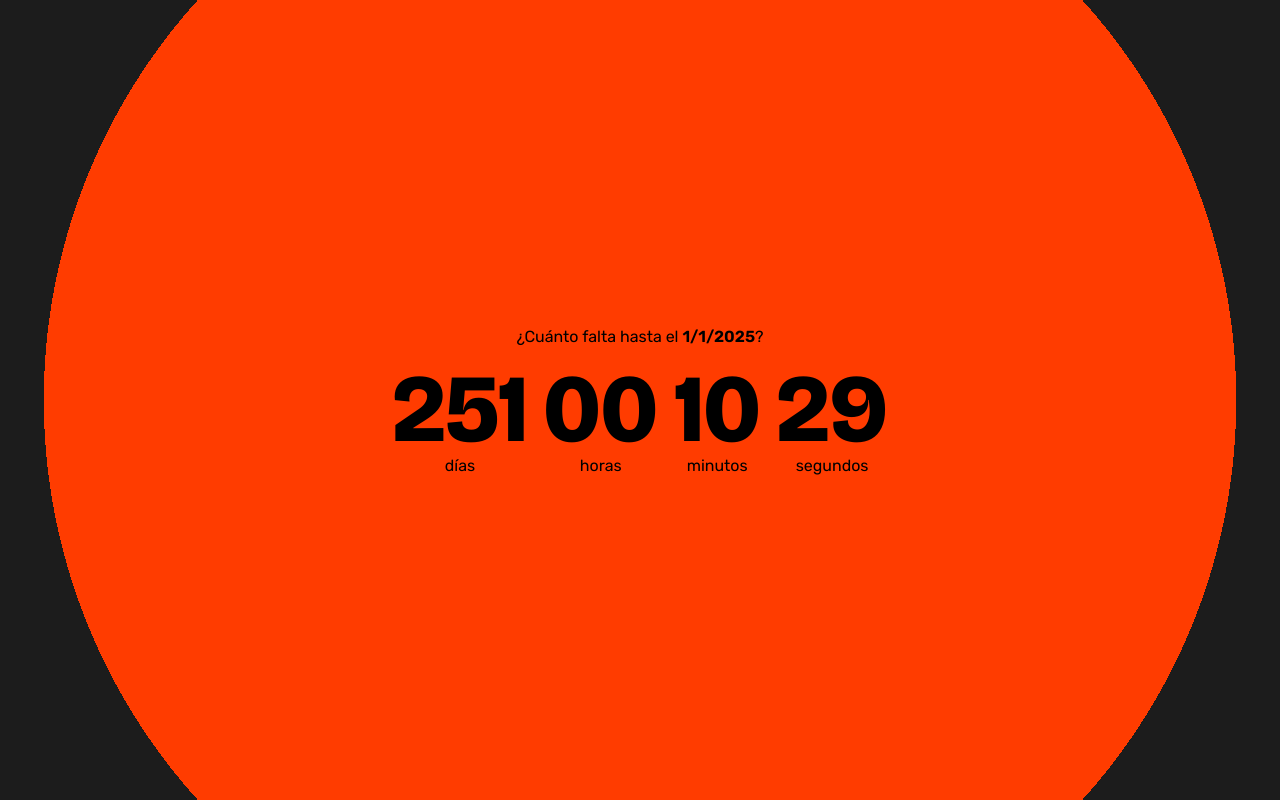
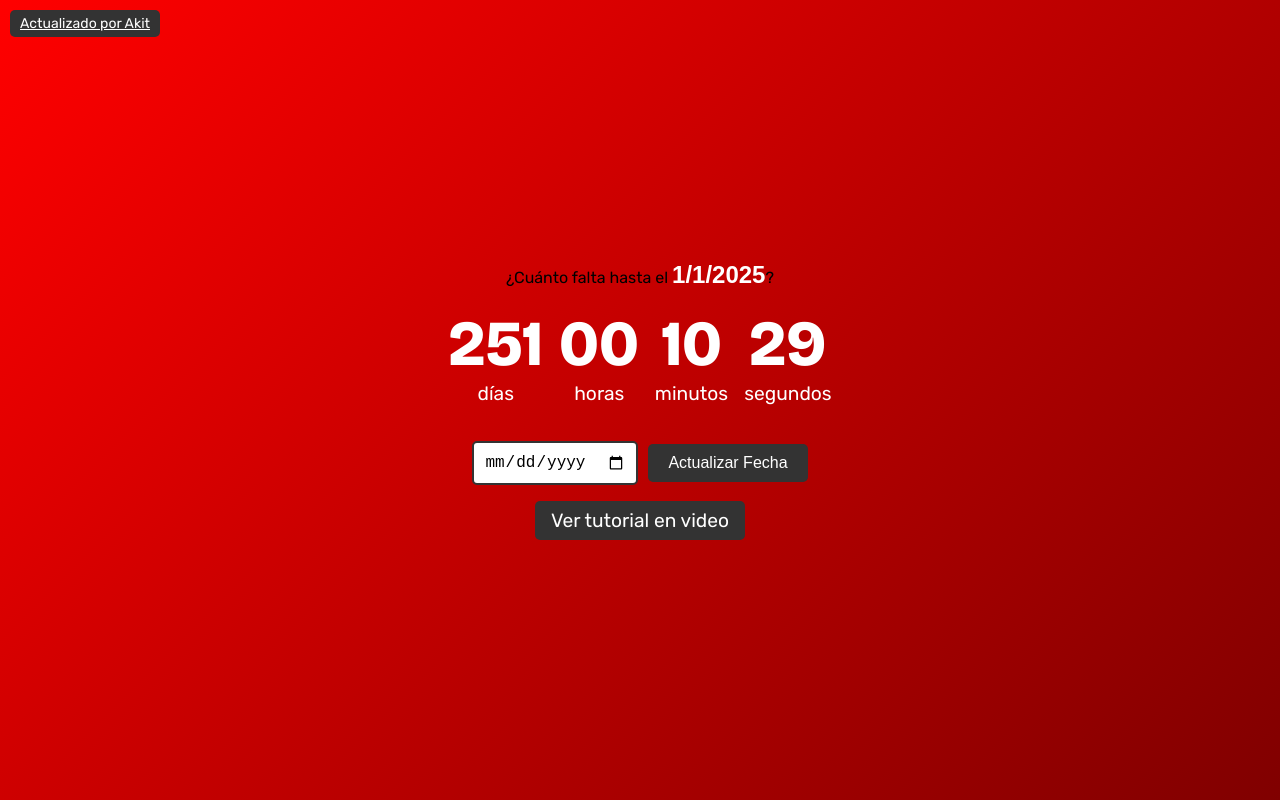
Before and after one commit to carpicoder/cuenta-regresiva, a plain HTML site: page Resultado final/index.html in a window 1280 px wide. Drawn offline with nearby package versions, Linux system fonts and the light colour scheme.

Commit message:
Enhanced code

```diff
--- a/Resultado final/css/main.css
+++ b/Resultado final/css/main.css
@@ -1,16 +1,18 @@
+/* Fonts */
 @import url('https://fonts.googleapis.com/css2?family=Bricolage+Grotesque:opsz,wght@12..96,200..800&display=swap');
 @import url('https://fonts.googleapis.com/css2?family=Rubik:wght@300;400;500;600;800&display=swap');
 
+/* Reset */
 * {
     margin: 0;
     padding: 0;
     box-sizing: border-box;
-    font-family: "Rubik", sans-serif;
 }
 
+/* Global Styles */
 body {
-    background: rgb(255,60,0);
-background: radial-gradient(circle, #ff3c00 0%, #ff3c00 79%, #1c1c1c 79%, #1c1c1c 100%);
+    font-family: "Rubik", sans-serif;
+    background: linear-gradient(135deg, #ff0000, #800000);
     min-height: 100vh;
     display: flex;
     flex-direction: column;
@@ -20,8 +22,12 @@ background: radial-gradient(circle, #ff3c00 0%, #ff3c00 79%, #1c1c1c 79%, #1c1c1
     text-align: center;
 }
 
+/* Countdown Timer */
 .fecha span {
+    font-family: "Bebas Neue", sans-serif;
     font-weight: 600;
+    color: #fff;
+    font-size: 1.5rem;
 }
 
 .cuenta-atras {
@@ -31,26 +37,115 @@ background: radial-gradient(circle, #ff3c00 0%, #ff3c00 79%, #1c1c1c 79%, #1c1c1
     justify-content: center;
 }
 
-.grupo {
-    line-height: 1;
+.grande {
+    font-family: "Bricolage Grotesque", sans-serif;
+    font-size: 4rem;
+    font-weight: 800;
+    color: #fff;
+    animation: fadeInDown 1s ease-in-out forwards;
 }
 
-.grande {
-    font-family: "Bricolage Grotesque", sans-serif;
-    font-size: 6rem;
-    font-weight: 800;
+.chico {
+    font-size: 1.2rem;
+    color: #fff;
+    animation: fadeInUp 1s ease-in-out forwards;
 }
 
-@media (width < 550px) {
-    .cuenta-atras {
-        display: grid;
-        grid-template-columns: 1fr 1fr;
+/* Estilos para el enlace del video tutorial */
+a.video-tutorial {
+    color: #fff;
+    text-decoration: none;
+    font-size: 1.2rem;
+    padding: 0.5rem 1rem;
+    background-color: #333;
+    border-radius: 5px;
+    transition: transform 0.3s ease-in-out;
+}
+
+a.video-tutorial:hover {
+    background-color: #555;
+    transform: scale(1.05);
+}
+
+
+.input-fecha {
+    margin-top: 20px;
+    display: flex;
+    align-items: center;
+}
+
+.input-fecha input[type="date"] {
+    padding: 10px;
+    border: 2px solid #333;
+    border-radius: 5px;
+    font-size: 16px;
+    margin-right: 10px;
+}
+
+.input-fecha input[type="date"]:focus {
+    outline: none;
+    border-color: #555;
+}
+
+.input-fecha button {
+    padding: 10px 20px;
+    background-color: #333;
+    color: #fff;
+    border: none;
+    border-radius: 5px;
+    font-size: 16px;
+    cursor: pointer;
+    transition: background-color 0.3s ease-in-out;
+    transition: transform 0.3s ease-in-out;
+}
+
+.input-fecha button:hover {
+    background-color: #555;
+    transform: scale(1.05);
+}
+
+.codigo-actualizado {
+    position: fixed;
+    top: 10px;
+    left: 10px;
+    background-color: #333;
+    color: #fff;
+    padding: 5px 10px;
+    font-size: 14px;
+    border-radius: 5px;
+    z-index: 9999;
+}
+
+
+/* Animations */
+@keyframes fadeInDown {
+    from {
+        opacity: 0;
+        transform: translateY(-50px);
+    }
+    to {
+        opacity: 1;
+        transform: translateY(0);
     }
 }
 
-@media (width < 350px) {
-    .cuenta-atras {
-        display: flex;
-        flex-direction: column;
+@keyframes fadeInUp {
+    from {
+        opacity: 0;
+        transform: translateY(50px);
+    }
+    to {
+        opacity: 1;
+        transform: translateY(0);
     }
 }
+
+/* Responsive Styles */
+@media (max-width: 768px) {
+    .cuenta-atras {
+        flex-wrap: wrap;
+    }
+    .grande {
+        font-size: 3rem;
+    }
+}
--- a/Resultado final/index.html
+++ b/Resultado final/index.html
@@ -29,7 +29,14 @@
             <p class="chico">segundos</p>
         </div>
     </div>
+    <div class="input-fecha">
+        <input type="date" id="input-fecha">
+        <button id="btn-actualizar-fecha">Actualizar Fecha</button>
+    </div>
 
+    <a href="https://www.youtube.com/watch?v=SVR8tw2UMLk&t=266s" target="_blank" class="video-tutorial">Ver tutorial en video</a>
+
+    <a href="https://github.com/Sstudiosdev" class="codigo-actualizado">Actualizado por Akit</a>
 
     <script src="./js/main.js"></script>
 </body>
--- a/Resultado final/js/main.js
+++ b/Resultado final/js/main.js
@@ -1,41 +1,66 @@
-let fecha = new Date(2025, 0, 1, 0, 0);
-let msFecha = fecha.getTime();
+// Obtiene los elementos del DOM
+const parrafoDias = document.querySelector("#dias");
+const parrafoHoras = document.querySelector("#horas");
+const parrafoMinutos = document.querySelector("#minutos");
+const parrafoSegundos = document.querySelector("#segundos");
+const spanFecha = document.querySelector("#fecha");
+const cuentaAtras = document.querySelector("#cuenta-atras");
+const inputFecha = document.querySelector("#input-fecha");
+const btnActualizarFecha = document.querySelector("#btn-actualizar-fecha");
 
-let parrafoDias = document.querySelector("#dias");
-let parrafoHoras = document.querySelector("#horas");
-let parrafoMinutos = document.querySelector("#minutos");
-let parrafoSegundos = document.querySelector("#segundos");
-let spanFecha = document.querySelector("#fecha");
-let cuentaAtras = document.querySelector("#cuenta-atras");
+// Establece la fecha objetivo predeterminada
+let fechaObjetivo = new Date(2025, 0, 1, 0, 0).getTime();
 
-spanFecha.innerText = fecha.toLocaleDateString();
+// Muestra la fecha objetivo en el span
+spanFecha.innerText = new Date(fechaObjetivo).toLocaleDateString();
 
-let intervalo = setInterval(() => {
+// Actualiza la cuenta atrás cada segundo
+const intervalo = setInterval(actualizarCuentaAtras, 1000);
 
-    let hoy = new Date().getTime();
+// Función para actualizar la cuenta atrás
+function actualizarCuentaAtras() {
+    // Obtiene la fecha actual
+    const ahora = new Date().getTime();
 
-    let distancia = msFecha - hoy;
+    // Calcula la distancia entre la fecha objetivo y la fecha actual
+    const distancia = fechaObjetivo - ahora;
 
-    let msPorDia = 1000 * 60 * 60 * 24;
-    let msPorHora = 1000 * 60 * 60;
-    let msPorMinuto = 1000 * 60;
-    let msPorSegundo = 1000;
+    // Calcula los días, horas, minutos y segundos restantes
+    const dias = Math.floor(distancia / (1000 * 60 * 60 * 24));
+    const horas = Math.floor((distancia % (1000 * 60 * 60 * 24)) / (1000 * 60 * 60));
+    const minutos = Math.floor((distancia % (1000 * 60 * 60)) / (1000 * 60));
+    const segundos = Math.floor((distancia % (1000 * 60)) / 1000);
 
-    let dias = Math.floor(distancia / msPorDia);
-    let horas = Math.floor((distancia % msPorDia) / msPorHora);
-    let minutos = Math.floor((distancia % msPorHora) / msPorMinuto);
-    let segundos = Math.floor((distancia % msPorMinuto) / msPorSegundo);
+    // Actualiza los elementos del DOM con los valores calculados
+    parrafoDias.innerText = dias;
+    parrafoHoras.innerText = horas.toString().padStart(2, '0');
+    parrafoMinutos.innerText = minutos.toString().padStart(2, '0');
+    parrafoSegundos.innerText = segundos.toString().padStart(2, '0');
 
-
-    parrafoDias.innerText = dias;
-    parrafoHoras.innerText = horas < 10 ? "0" + horas : horas;
-    parrafoMinutos.innerText = minutos < 10 ? "0" + minutos : minutos;
-    parrafoSegundos.innerText = segundos < 10 ? "0" + segundos : segundos;
-
-
+    // Detiene la cuenta atrás cuando se alcanza la fecha objetivo
     if (distancia < 0) {
         clearInterval(intervalo);
-        cuentaAtras.innerHTML = "<p class='grande'>¡Ya llegamos!</p>"
+        cuentaAtras.innerHTML = "<p class='grande'>¡Ya llegamos!</p>";
     }
+}
 
-}, 1000)
+// Función para actualizar la fecha objetivo
+function actualizarFechaObjetivo() {
+    // Obtiene la fecha ingresada por el usuario
+    const nuevaFecha = new Date(inputFecha.value).getTime();
+
+    // Valida si la fecha ingresada es válida
+    if (!isNaN(nuevaFecha)) {
+        fechaObjetivo = nuevaFecha;
+        // Muestra la nueva fecha objetivo en el span
+        spanFecha.innerText = new Date(fechaObjetivo).toLocaleDateString();
+        // Reinicia la cuenta atrás con la nueva fecha objetivo
+        clearInterval(intervalo);
+        intervalo = setInterval(actualizarCuentaAtras, 1000);
+    } else {
+        alert("Por favor, introduce una fecha válida.");
+    }
+}
+
+// Evento click para el botón de actualizar fecha
+btnActualizarFecha.addEventListener("click", actualizarFechaObjetivo);
```
